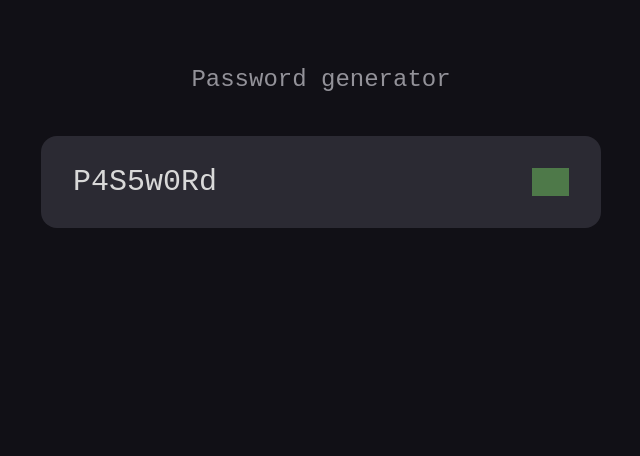
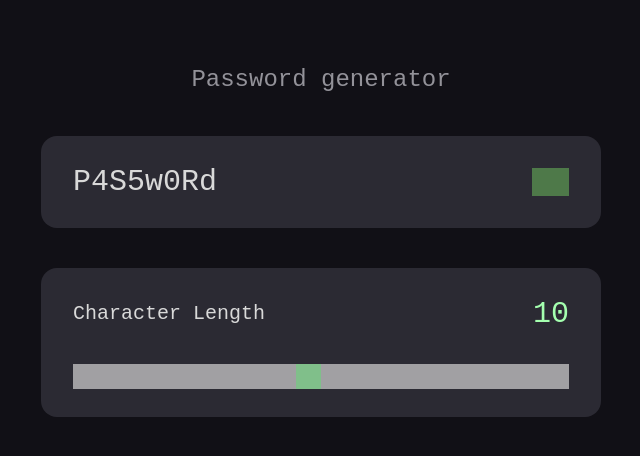
Before and after one commit to Ahm3tJ4f/vite-password-generator, a React (Vite) app: page / in a window 1280 px wide. Shown: the top 456 px of the page, without its empty margins (319-959 px from the left). Built offline with nearby package versions, Linux system fonts and the light colour scheme; grey boxes are pictures that could not be loaded.

Commit message:
add range slider

```diff
--- a/src/PasswordSettings.tsx
+++ b/src/PasswordSettings.tsx
@@ -1,4 +1,33 @@
+import { useState } from "react";
+
 const PasswordSettings = () => {
-  return <div className=""></div>;
+  const [length, setLength] = useState(10);
+
+  const handleRange = (e: React.ChangeEvent<HTMLInputElement>) => {
+    setLength(parseInt(e.target.value));
+  };
+
+  return (
+    <form className="contentBox flex flex-col space-y-8">
+      <label
+        className="flex justify-between items-center"
+        htmlFor="password-length "
+      >
+        <span className="text-xl ">Character Length</span>
+        <span className="text-primaryGreen text-3xl">{length}</span>
+      </label>
+
+      <input
+        className="slider"
+        onChange={handleRange}
+        type="range"
+        name="password-length"
+        id="password-length"
+        defaultValue={10}
+        max={20}
+        min={1}
+      />
+    </form>
+  );
 };
 export default PasswordSettings;
--- a/src/PasswordTable.tsx
+++ b/src/PasswordTable.tsx
@@ -5,10 +5,9 @@ interface Props {
 const PasswordTable: React.FC<Props> = ({ generatedPassword }) => {
   const handleClick = () => {
     navigator.clipboard.writeText(generatedPassword);
-    console.log("copied");
   };
   return (
-    <div className="flex rounded-2xl w-[35rem] justify-between bg-[#2B2A33] px-8 py-7  ">
+    <div className="contentBox justify-between">
       <span className="text-3xl">
         {generatedPassword ? generatedPassword : "P4S5w0Rd"}
       </span>
--- a/src/index.css
+++ b/src/index.css
@@ -14,3 +14,37 @@ body {
 .filler-green {
     filter: invert(89%) sepia(12%) saturate(1160%) hue-rotate(66deg) brightness(102%) contrast(102%);
 }
+
+.contentBox{
+    @apply  flex rounded-2xl w-[35rem]  bg-[#2B2A33] px-8 py-7;
+}
+
+
+
+.slider {
+  -webkit-appearance: none;
+  width: 100%;
+  height: 25px;
+  background: #d3d3d3;
+  outline: none;
+  opacity: 0.7;
+  -webkit-transition: .2s;
+  transition: opacity .2s;
+}
+
+.slider::-webkit-slider-thumb {
+  -webkit-appearance: none;
+  appearance: none;
+  width: 25px;
+  height: 25px;
+  @apply bg-primaryGreen;
+
+  cursor: pointer;
+}
+
+.slider::-moz-range-thumb {
+  width: 25px;
+  height: 25px;
+  background: #04AA6D;
+  cursor: pointer;
+}
--- a/tailwind.config.cjs
+++ b/tailwind.config.cjs
@@ -2,7 +2,11 @@
 module.exports = {
   content: ["./src/**/*.{js,jsx,ts,tsx}"],
   theme: {
-    extend: {},
+    extend: {
+      colors: {
+        primaryGreen: "#A4FFAF",
+      },
+    },
   },
   plugins: [],
 };
```
